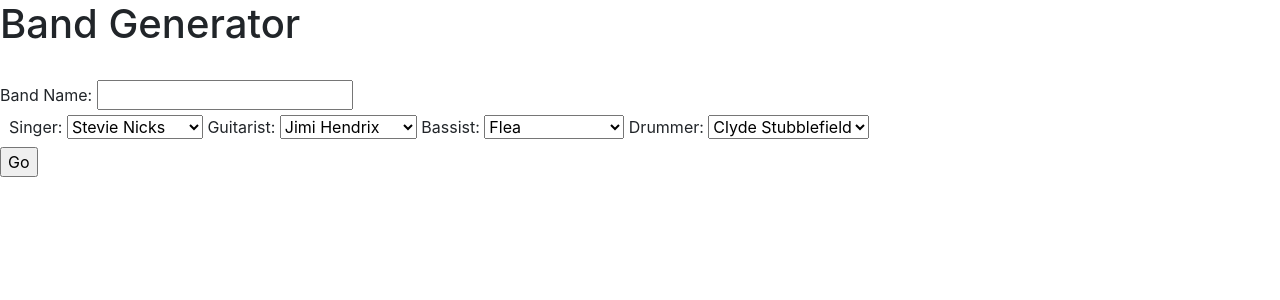
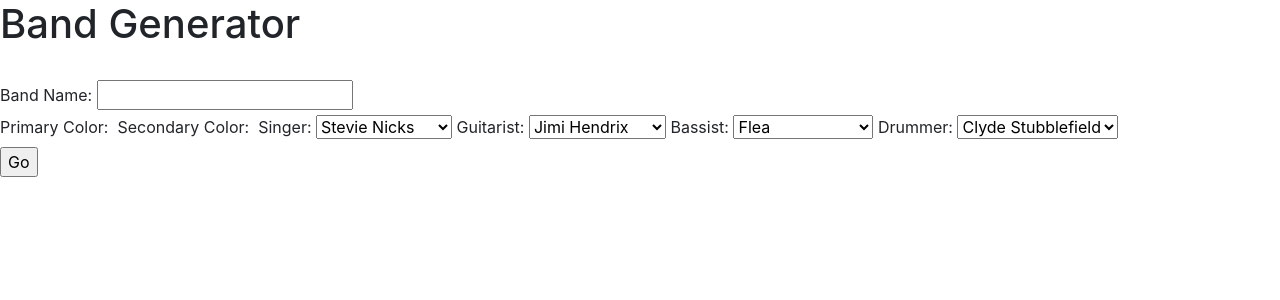
Before and after one commit to LinusHennessee/4131Final, a Flask app: page /index in a window 1280 px wide. Shown: the top 300 px of the page. Run offline with Flask 2, Linux system fonts and the light colour scheme; some libraries are stand-ins or nearby versions.

Commit message:
Update nameGenerator.html

```diff
--- a/templates/nameGenerator.html
+++ b/templates/nameGenerator.html
@@ -14,7 +14,9 @@
           {{ render_field(form.bandname) }}
           <div id="color-picker-container1"></div>
           <div id="color-picker-container2"></div>
+          Primary Color:
           {{ render_field(form.color1) }}
+          Secondary Color:
           {{ render_field(form.color2) }}
           {{ render_field(form.singer) }}
           {{ render_field(form.guitarist) }}
```
